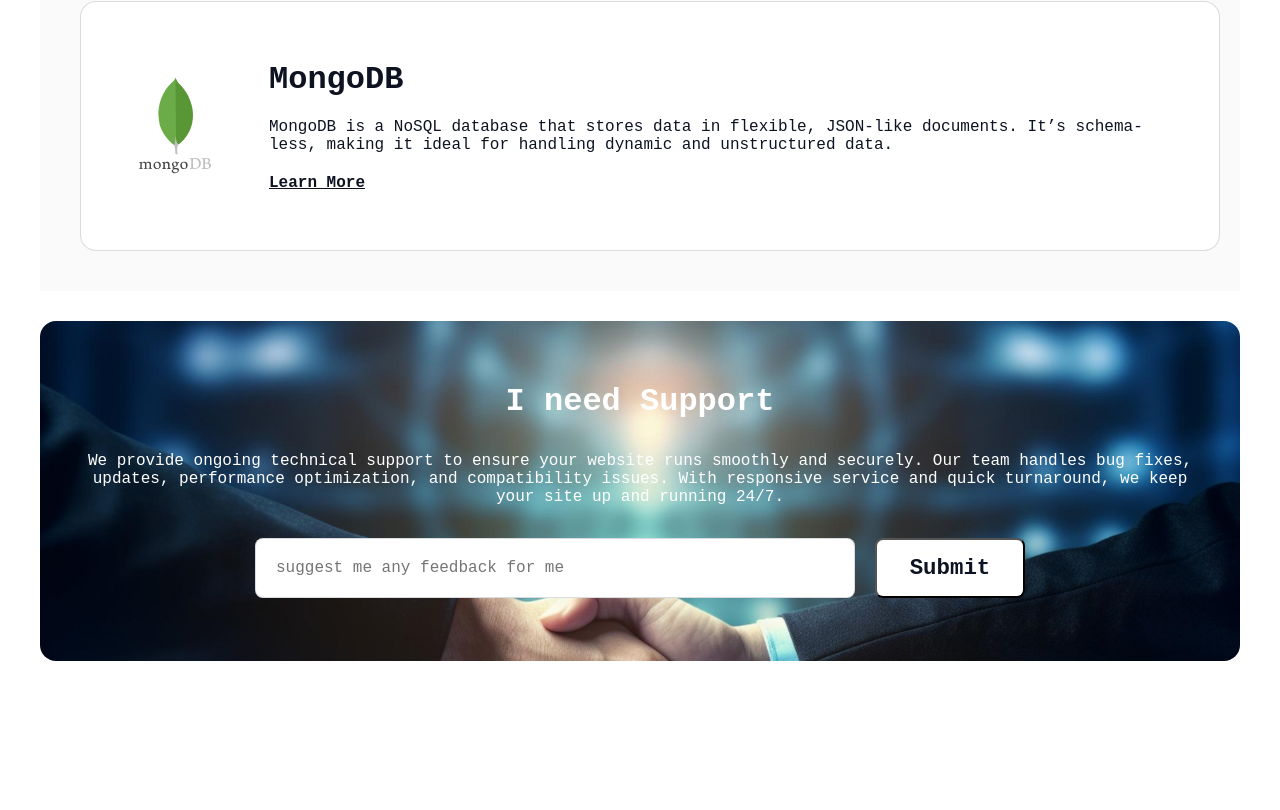
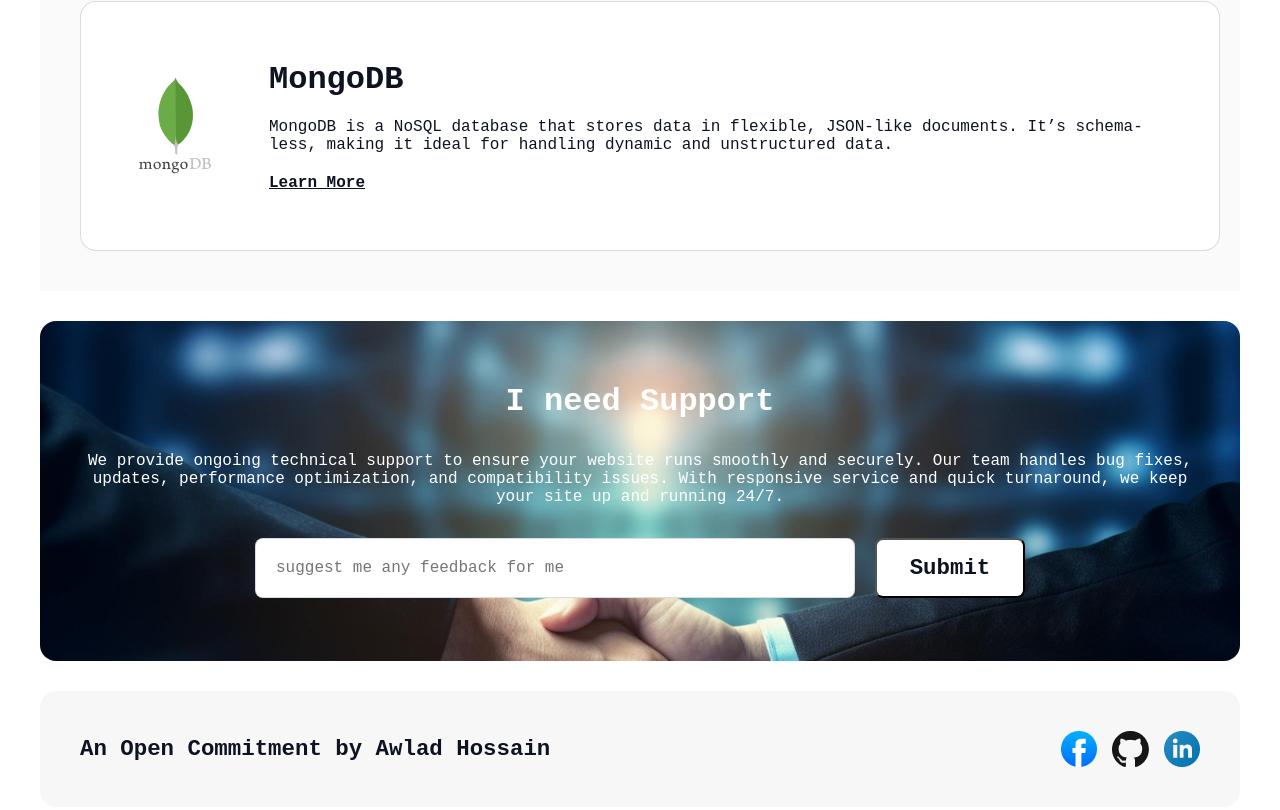
Before and after one commit to Mostofarusho/AssignmentOneFutureDeveloper, a plain HTML site: page index.html in a window 1280 px wide. Shown: the part 4454-5264 px from the top of the page. Before the commit the page ends 5145 px from the top, so only its background shows below. Drawn offline with Linux system fonts and the light colour scheme; a web font is replaced by a local one.

Commit message:
Footer Section Done

```diff
--- a/index.html
+++ b/index.html
@@ -176,7 +176,18 @@
             </div>
         </div>
     </main>
-    <footer></footer>
+    <footer>
+        <div class="my-footer-section">
+            <div class="my-footer-section-credentials">
+                <h4 class="my-footer-section-credentials-header">An Open Commitment by Awlad Hossain</h4>
+            </div>
+            <div class="my-footer-section-social-media-icons">
+                <img src="./assets/facebook.png" alt="" srcset="">
+                <img src="./assets/github.png" alt="" srcset="">
+                <img src="./assets/linkedin-icon 1.png" alt="" srcset="">
+            </div>
+        </div>
+    </footer>
 </body>
 
 </html>
--- a/styles/style.css
+++ b/styles/style.css
@@ -344,3 +344,27 @@
             align-items: center;
             gap: 20px
         }
+        /* Footer Section  */
+
+        .my-footer-section {
+            margin: 30px 40px;
+            padding: 40px;
+            display: flex;
+            align-items: center;
+            justify-content: space-between;
+            border-radius: 16px;
+            background: rgba(13, 19, 33, 0.03);
+        }
+
+        .my-footer-section-credentials-header {
+            color: rgb(13, 19, 33);
+            font-size: 1.4rem;
+            font-weight: 600;
+        }
+
+        .my-footer-section-social-media-icons {
+            display: flex;
+            justify-content: center;
+            align-items: center;
+            gap: 15px;
+        }
```
